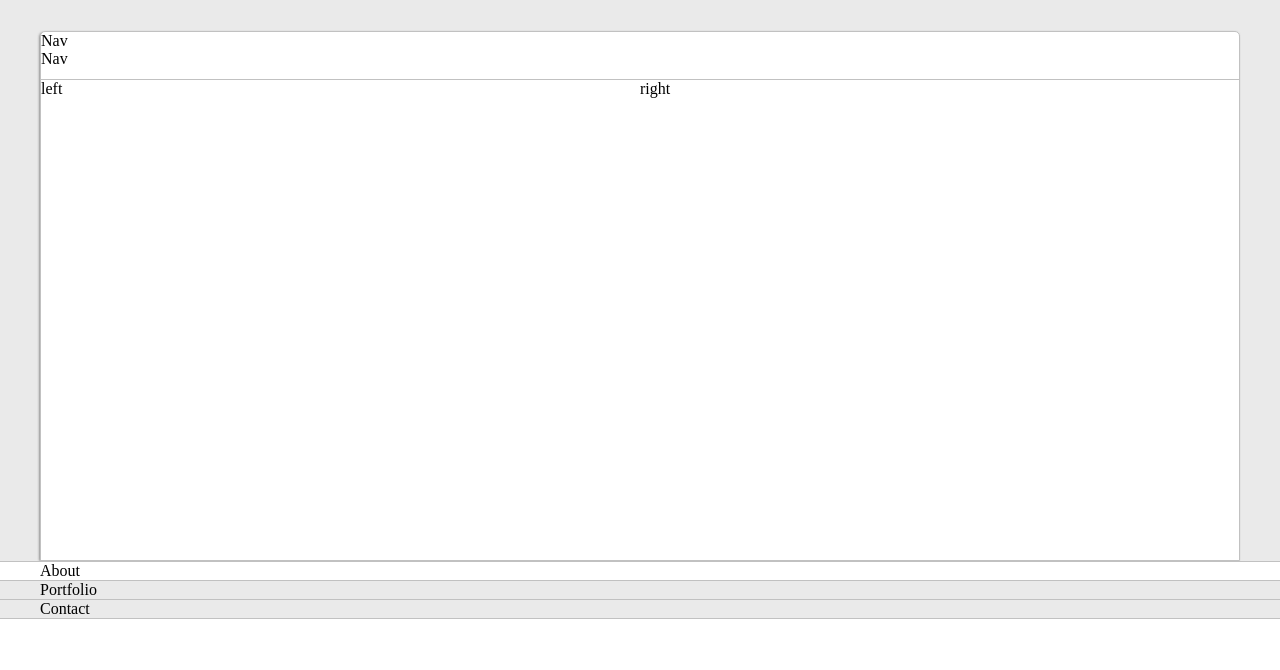
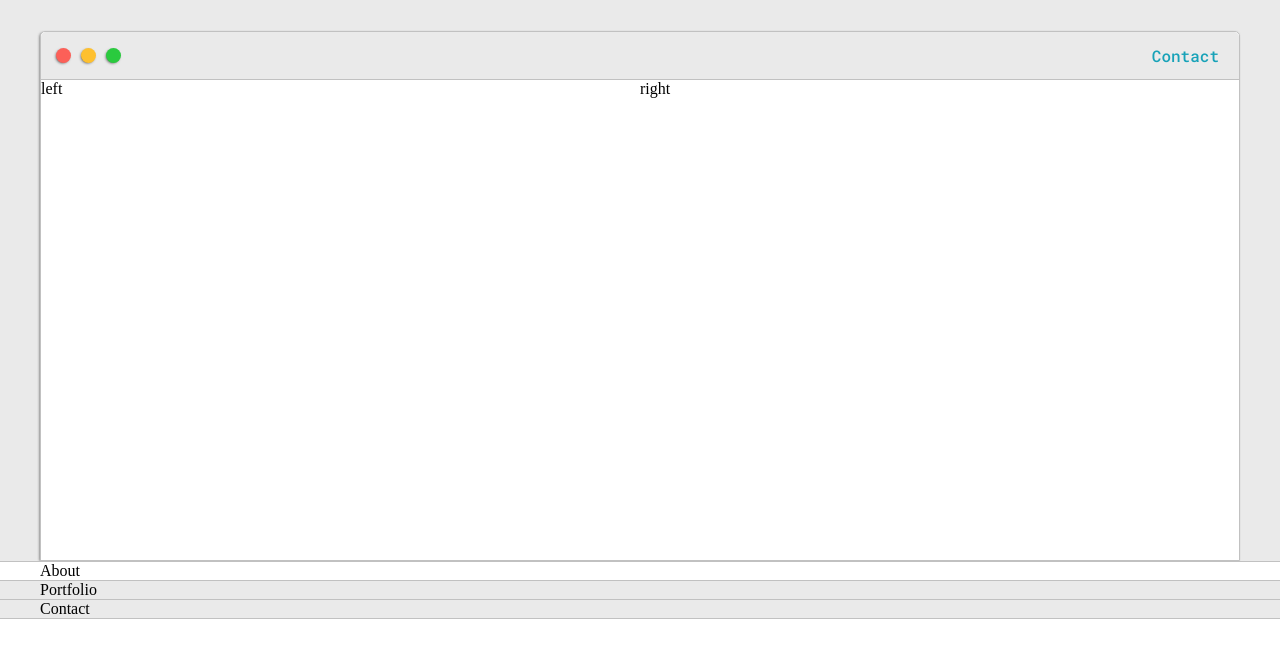
Before and after one commit to AD0791/myPortfolioApp, a plain HTML site: page index.html in a window 1280 px wide. Shown: the part 130-800 px from the top of the page. Drawn offline with Linux system fonts and the light colour scheme.

Commit message:
introduction section

```diff
--- a/index.css
+++ b/index.css
@@ -127,9 +127,57 @@ ul {
 }
 
 .nav-wrapper {
+    background-color: var(--mainColor);
     grid-area: nav-wrapper;
     border-bottom: 1px solid var(--borderColor);
+    border-radius: 5px 5px 0 0;
+    /* navigation puposes */
+    display: flex;
+    justify-content: space-between;
+    align-items: center;
 }
+
+
+.dots-wrapper {
+    display: flex;
+    padding: 10px;
+}
+
+.bdots {
+    background-color: black;
+    height: 15px;
+    width: 15px;
+    border-radius: 50%;
+    -webkit-box-shadow: -1px 1px 3px -1px rgba(0, 0, 0, 0.75);
+    -moz-box-shadow: -1px 1px 3px -1px rgba(0, 0, 0, 0.75);
+    box-shadow: -1px 1px 3px -1px rgba(0, 0, 0, 0.75);
+    margin: 5px;
+}
+
+#dot1 {
+    background-color: #fc6058;
+}
+
+#dot2 {
+    background-color: #fec02f;
+}
+
+#dot3 {
+    background-color: #2aca3e;
+}
+
+#navigation {
+    padding: 10px;
+    margin: 0;
+}
+
+#navigation,
+li {
+    display: flex;
+    margin-right: 5px;
+    margin-left: 5px;
+}
+
 
 .left-col {
     grid-area: left-col;
--- a/index.html
+++ b/index.html
@@ -20,8 +20,14 @@
 
             <div class="intro-wrapper">
                 <div class="nav-wrapper">
-                    <div class="dots-wrapper">Nav</div>
-                    <div id="navigation">Nav</div>
+                    <div class="dots-wrapper">
+                        <div class="bdots" id="dot1"></div>
+                        <div class="bdots" id="dot2"></div>
+                        <div class="bdots" id="dot3"></div>
+                    </div>
+                    <ul id="navigation">
+                        <li><a href="#">Contact</a></li>
+                    </ul>
                 </div>
                 <div class="left-col">left</div>
                 <div class="right-col">right</div>
```
